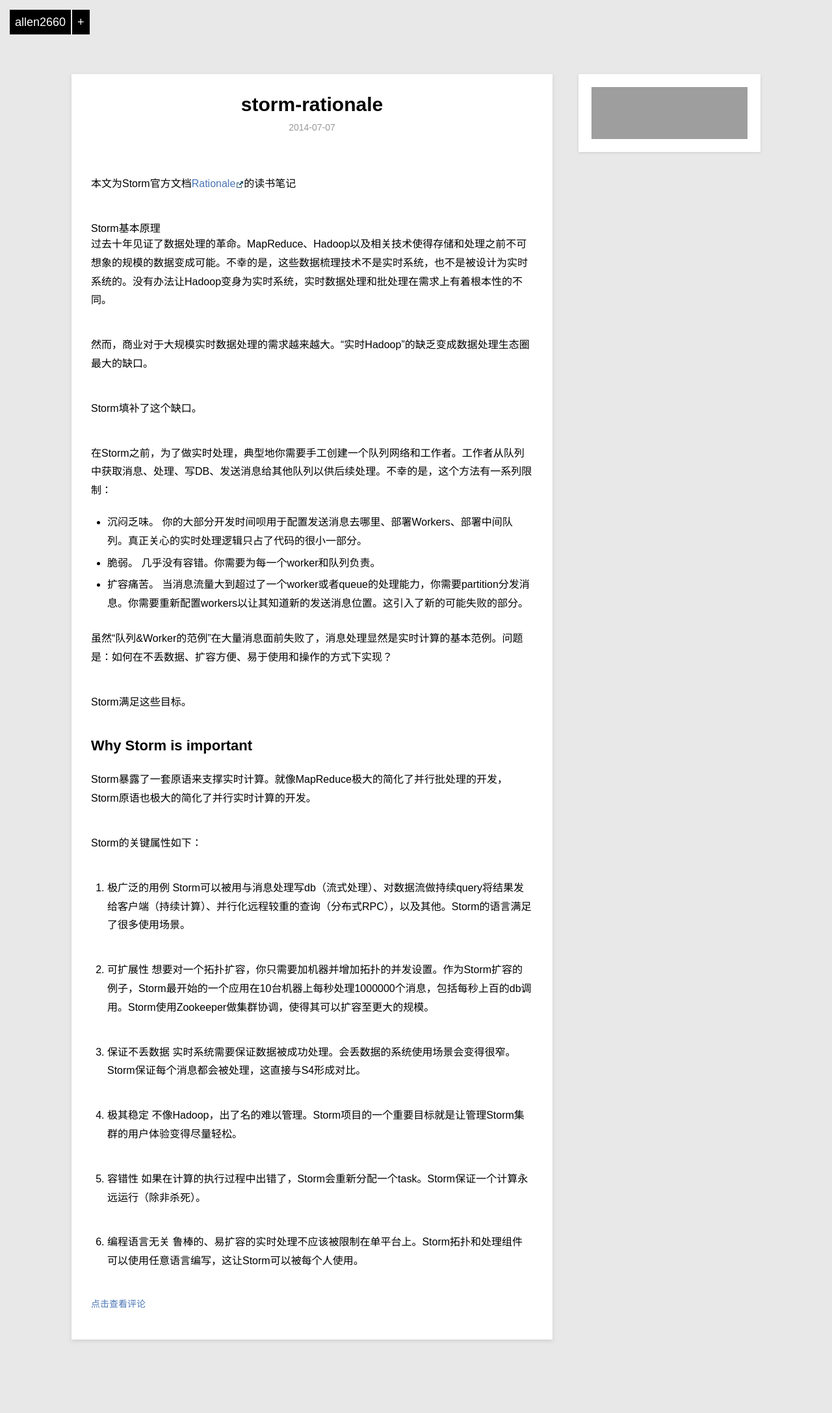
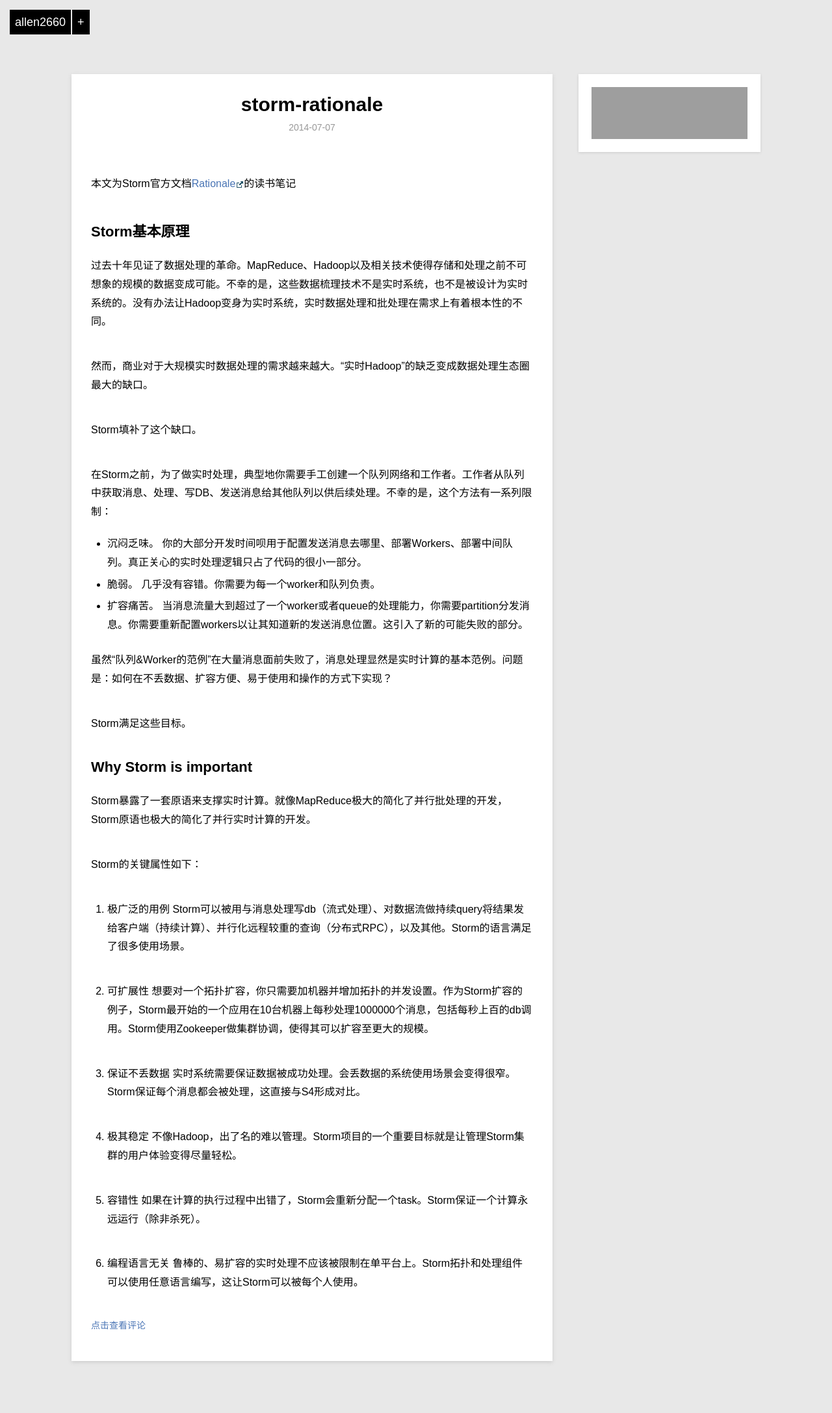
Before and after one commit to allen2660/allen2660.github.io, a Jekyll site: the page built from _posts/techs/2014-07-07-storm-docs-rationale.md, in a window 1280 px wide. Shown: the whole page at 65% size. Built offline with Jekyll 4.4.1, drawn with Linux system fonts in a browser that asks for light colours; Markdown is read by kramdown in place of the engine named in the settings; before the commit the page ends 2142 px from its top, so only the background shows below that; grey boxes are pictures that could not be loaded.

Commit message:
add title

```diff
--- a/_posts/techs/2014-07-07-storm-docs-rationale.md
+++ b/_posts/techs/2014-07-07-storm-docs-rationale.md
@@ -5,7 +5,7 @@
 
 本文为Storm官方文档[Rationale](http://storm.incubator.apache.org/documentation/Rationale.html)的读书笔记
 
-# Storm基本原理
+## Storm基本原理
 
 过去十年见证了数据处理的革命。MapReduce、Hadoop以及相关技术使得存储和处理之前不可想象的规模的数据变成可能。不幸的是，这些数据梳理技术不是实时系统，也不是被设计为实时系统的。没有办法让Hadoop变身为实时系统，实时数据处理和批处理在需求上有着根本性的不同。
 
```
